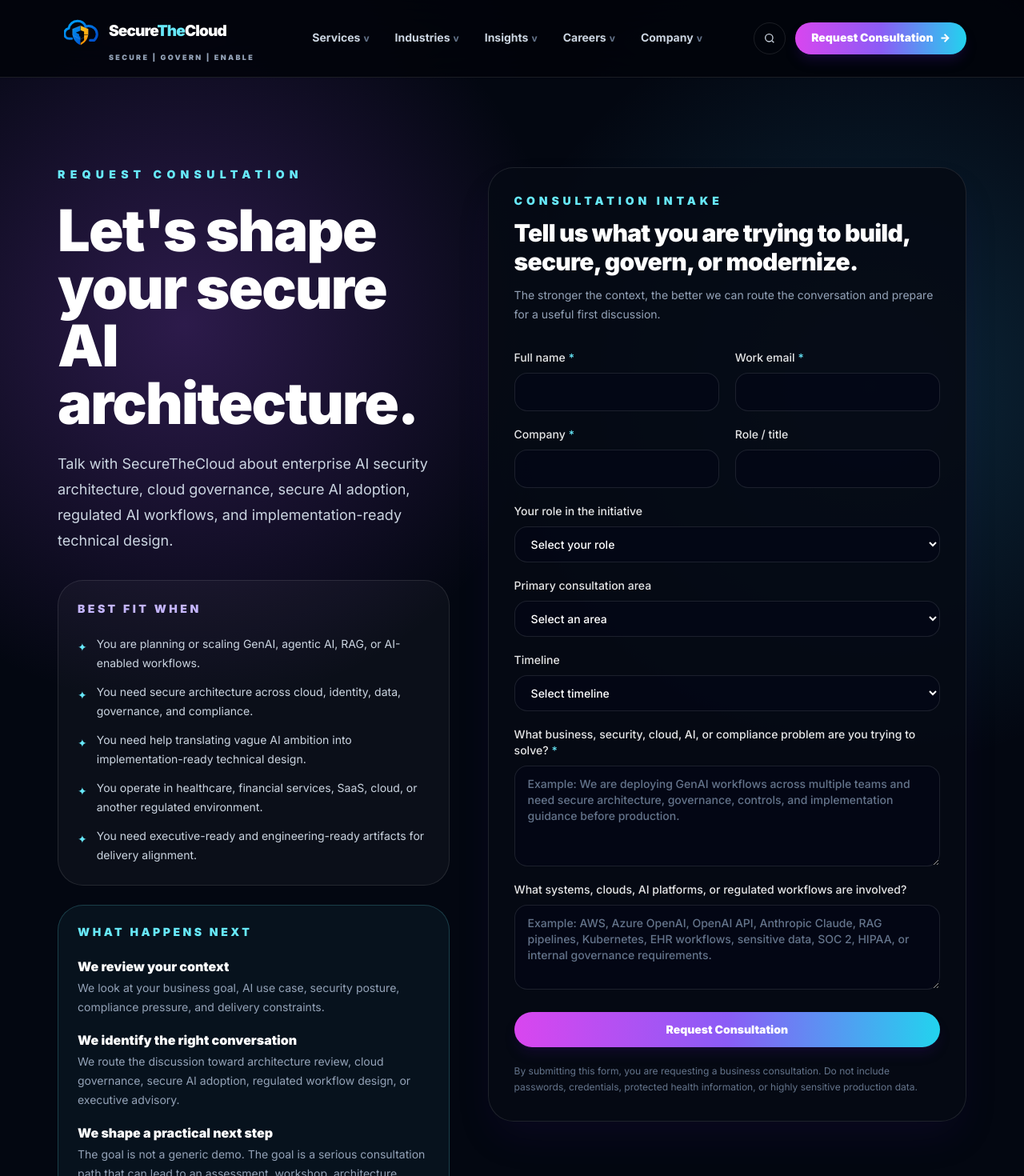
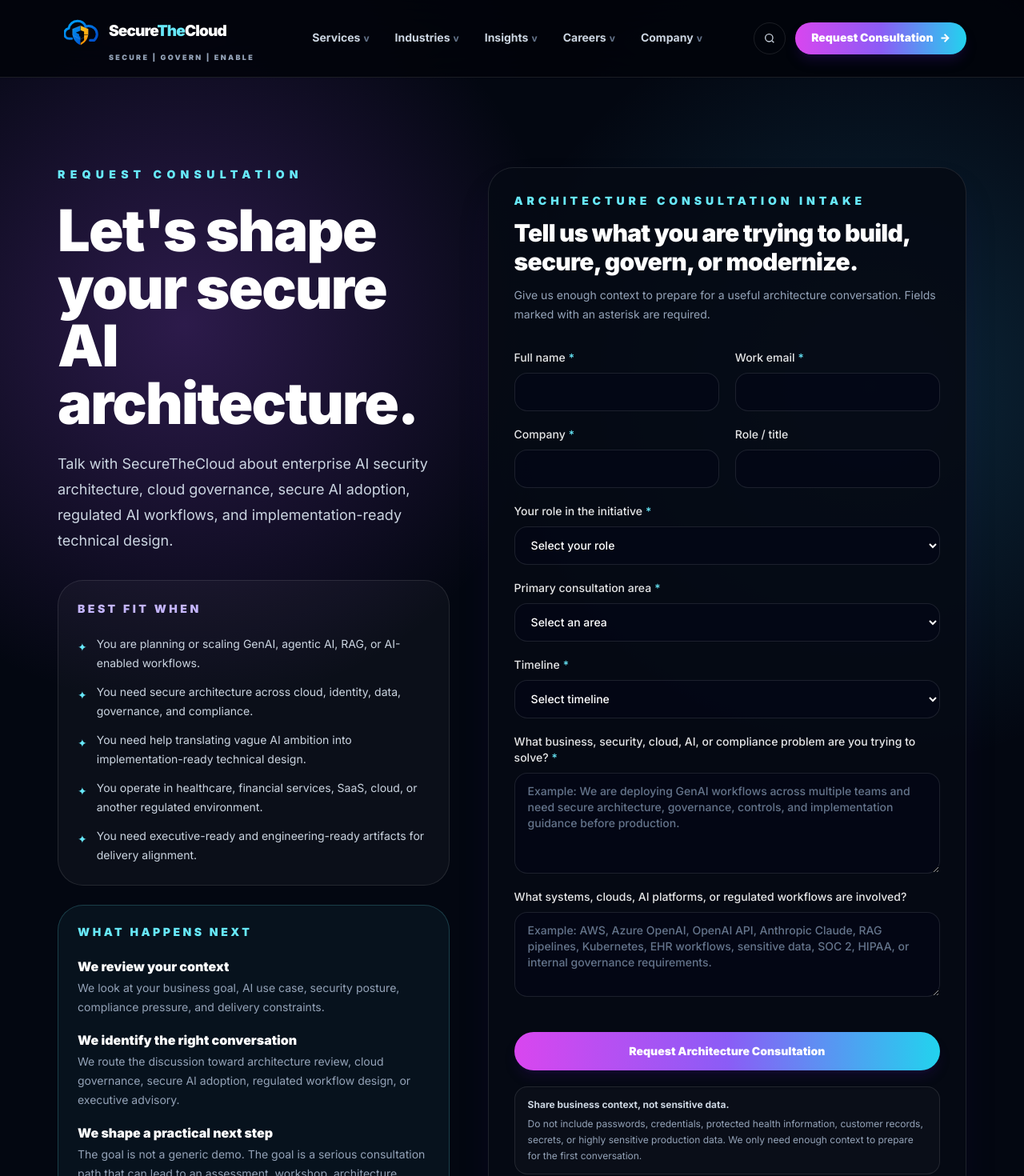
Before and after one commit to S3curethecloud/stc-marketing-site, a Next.js app: page /request-demo in a window 1280 px wide. Shown: the top 1470 px of the page at 80% size. Built offline with nearby package versions, Linux system fonts and the light colour scheme.

Commit message:
Harden consultation intake conversion and accessibility

```diff
--- a/components/forms/DemoRequestForm.tsx
+++ b/components/forms/DemoRequestForm.tsx
@@ -99,37 +99,41 @@ export default function DemoRequestForm({
     }
   }
 
+  const selectClassName =
+    "min-h-12 rounded-2xl border border-white/10 bg-slate-950/60 px-4 py-3 text-white outline-none transition-colors hover:border-white/20 focus-visible:border-cyan-300 focus-visible:ring-2 focus-visible:ring-cyan-300/25";
+
   return (
     <form
       aria-label="Request consultation form"
+      aria-describedby="consultation-form-guidance"
       action={action}
       method="POST"
       onSubmit={handleSubmit}
-      className={`rounded-[2rem] border border-white/10 bg-[#060a15]/90 p-6 shadow-2xl shadow-violet-950/20 sm:p-8 ${className}`}
+      className={`rounded-[2rem] border border-white/10 bg-[#060a15]/90 p-5 shadow-2xl shadow-violet-950/20 sm:p-8 ${className}`}
     >
       <input type="hidden" name="_redirect" value={redirectUrl} />
       <input type="hidden" name="_subject" value="SecureTheCloud consultation request" />
       <input type="hidden" name="source" value="securethecloud.dev" />
       <input type="hidden" name="requestType" value="enterprise consultation" />
 
-      <label className="hidden">
+      <label className="sr-only">
         Leave this field empty
         <input type="text" name="_gotcha" tabIndex={-1} autoComplete="off" />
       </label>
 
       <div>
-        <p className="text-sm font-black uppercase tracking-[0.35em] text-cyan-300">
-          Consultation intake
+        <p className="text-xs font-black uppercase tracking-[0.32em] text-cyan-300 sm:text-sm sm:tracking-[0.35em]">
+          Architecture consultation intake
         </p>
-        <h2 className="mt-3 text-3xl font-black tracking-tight text-white">
+        <h2 className="mt-3 text-2xl font-black tracking-tight text-white sm:text-3xl">
           Tell us what you are trying to build, secure, govern, or modernize.
         </h2>
-        <p className="mt-3 text-sm leading-6 text-slate-400">
-          The stronger the context, the better we can route the conversation and prepare for a useful first discussion.
+        <p id="consultation-form-guidance" className="mt-3 text-sm leading-6 text-slate-400">
+          Give us enough context to prepare for a useful architecture conversation. Fields marked with an asterisk are required.
         </p>
       </div>
 
-      <div className="mt-8 grid gap-5">
+      <div className="mt-7 grid gap-5 sm:mt-8">
         <div className="grid gap-5 sm:grid-cols-2">
           <InputField
             label="Full name"
@@ -163,12 +167,16 @@ export default function DemoRequestForm({
         </div>
 
         <label className="grid gap-2 text-sm font-medium text-white/90">
-          <span>Your role in the initiative</span>
+          <span>
+            Your role in the initiative
+            <span className="ml-1 text-cyan-300" aria-hidden="true">*</span>
+          </span>
           <select
             required
+            aria-required="true"
             name="buyerRole"
             defaultValue=""
-            className="rounded-2xl border border-white/10 bg-slate-950/60 px-4 py-3 text-white outline-none transition-colors focus:border-cyan-300"
+            className={selectClassName}
           >
             <option value="" disabled>
               Select your role
@@ -182,12 +190,16 @@ export default function DemoRequestForm({
         </label>
 
         <label className="grid gap-2 text-sm font-medium text-white/90">
-          <span>Primary consultation area</span>
+          <span>
+            Primary consultation area
+            <span className="ml-1 text-cyan-300" aria-hidden="true">*</span>
+          </span>
           <select
             required
+            aria-required="true"
             name="consultationArea"
             defaultValue=""
-            className="rounded-2xl border border-white/10 bg-slate-950/60 px-4 py-3 text-white outline-none transition-colors focus:border-cyan-300"
+            className={selectClassName}
           >
             <option value="" disabled>
               Select an area
@@ -201,12 +213,16 @@ export default function DemoRequestForm({
         </label>
 
         <label className="grid gap-2 text-sm font-medium text-white/90">
-          <span>Timeline</span>
+          <span>
+            Timeline
+            <span className="ml-1 text-cyan-300" aria-hidden="true">*</span>
+          </span>
           <select
             required
+            aria-required="true"
             name="timeline"
             defaultValue=""
-            className="rounded-2xl border border-white/10 bg-slate-950/60 px-4 py-3 text-white outline-none transition-colors focus:border-cyan-300"
+            className={selectClassName}
           >
             <option value="" disabled>
               Select timeline
@@ -234,23 +250,30 @@ export default function DemoRequestForm({
           placeholder="Example: AWS, Azure OpenAI, OpenAI API, Anthropic Claude, RAG pipelines, Kubernetes, EHR workflows, sensitive data, SOC 2, HIPAA, or internal governance requirements."
         />
 
-        {errorMessage ? (
-          <p className="rounded-2xl border border-red-400/20 bg-red-500/10 px-4 py-3 text-sm text-red-200">
-            {errorMessage}
-          </p>
-        ) : null}
+        <div aria-live="polite" aria-atomic="true">
+          {errorMessage ? (
+            <p role="alert" className="rounded-2xl border border-red-400/20 bg-red-500/10 px-4 py-3 text-sm text-red-200">
+              {errorMessage}
+            </p>
+          ) : isSubmitting ? (
+            <p className="text-sm text-slate-400">Submitting your consultation request...</p>
+          ) : null}
+        </div>
 
         <button
           type="submit"
           disabled={isSubmitting}
-          className="mt-2 inline-flex items-center justify-center rounded-full bg-gradient-to-r from-fuchsia-500 via-violet-500 to-cyan-400 px-6 py-3 text-sm font-black text-white shadow-lg shadow-violet-950/30 transition-transform hover:-translate-y-0.5 disabled:cursor-not-allowed disabled:opacity-70"
+          className="mt-1 inline-flex min-h-12 w-full items-center justify-center rounded-full bg-gradient-to-r from-fuchsia-500 via-violet-500 to-cyan-400 px-6 py-3 text-sm font-black text-white shadow-lg shadow-violet-950/30 transition-transform hover:-translate-y-0.5 focus-visible:outline-none focus-visible:ring-2 focus-visible:ring-cyan-300 focus-visible:ring-offset-2 focus-visible:ring-offset-[#060a15] disabled:cursor-not-allowed disabled:opacity-70"
         >
-          {isSubmitting ? "Submitting..." : "Request Consultation"}
+          {isSubmitting ? "Submitting..." : "Request Architecture Consultation"}
         </button>
 
-        <p className="text-xs leading-5 text-slate-500">
-          By submitting this form, you are requesting a business consultation. Do not include passwords, credentials, protected health information, or highly sensitive production data.
-        </p>
+        <div className="rounded-2xl border border-white/10 bg-white/[0.025] px-4 py-3 text-xs leading-5 text-slate-400">
+          <p className="font-bold text-slate-300">Share business context, not sensitive data.</p>
+          <p className="mt-1">
+            Do not include passwords, credentials, protected health information, customer records, secrets, or highly sensitive production data. We only need enough context to prepare for the first conversation.
+          </p>
+        </div>
       </div>
     </form>
   );
```
